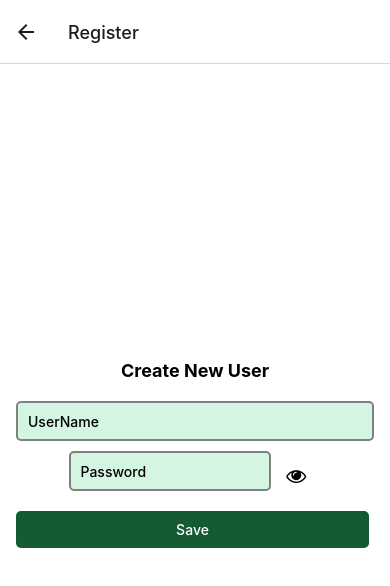
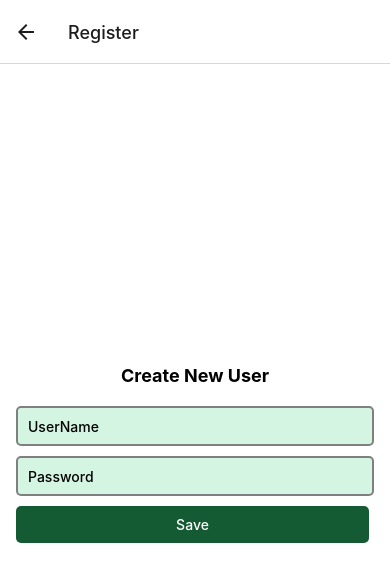
Before and after one commit to ranjankjha17/TestBill, a React Native app: screen /Register in a window 390 px wide. Shown: the top 586 px of the page. Built offline with nearby package versions, Linux system fonts and the light colour scheme.

Commit message:
remove eye icon

```diff
--- a/pages/AdminDashboard.js
+++ b/pages/AdminDashboard.js
@@ -1,7 +1,6 @@
 import axios from 'axios';
 import React, { useState } from 'react'
-import { Dimensions, StyleSheet, Text, View, ScrollView, TextInput, TouchableOpacity } from 'react-native';
-import { FontAwesome } from '@expo/vector-icons'; // Make sure to install @expo/vector-icons
+import { Dimensions,StyleSheet, Text, View, ScrollView, TextInput, TouchableOpacity } from 'react-native';
 
 export const AdminDashboard = () => {
     // const screenHeight = Dimensions.get('window').height;
@@ -16,12 +15,6 @@ export const AdminDashboard = () => {
             [field]: value,
         });
     };
-    const toggleShowPassword = () => {
-        setFormData({
-          ...formData,
-          showPassword: !formData.showPassword,
-        });
-      };
 
     const handleSubmit = async () => {
         if (formData.username && formData.password) {
@@ -60,27 +53,13 @@ export const AdminDashboard = () => {
                 onChangeText={(text) => handleChange('username', text)}
                 value={formData.username}
             />
-            {/* <TextInput
+            <TextInput
                 style={registerStyles.input}
                 placeholder="Password"
                 secureTextEntry={true}
                 onChangeText={(text) => handleChange('password', text)}
                 value={formData.password}
-            /> */}
-
-            <View style={registerStyles.passwordContainer}>
-                <TextInput
-                    style={registerStyles.passwordInput}
-                    placeholder="Password"
-                    secureTextEntry={!formData.showPassword} // Toggle secureTextEntry based on showPassword state
-                    onChangeText={(text) => handleChange('password', text)}
-                    value={formData.password}
-                />
-                <TouchableOpacity onPress={toggleShowPassword} style={registerStyles.showPasswordIcon}>
-                    <FontAwesome name={formData.showPassword ? 'eye-slash' : 'eye'} size={20} color="#000" />
-                </TouchableOpacity>
-            </View>
-
+            />
             <View style={registerStyles.buttonContainer}>
                 <TouchableOpacity style={registerStyles.button} onPress={handleSubmit}>
                     <Text style={registerStyles.buttonText}>Save</Text>
@@ -100,7 +79,7 @@ const registerStyles = StyleSheet.create({
         paddingRight: 16,
         paddingTop: 1,
         paddingBottom: 1,
-        height: 500,
+        height:500,
     },
     heading: {
         fontSize: 18,
@@ -137,26 +116,5 @@ const registerStyles = StyleSheet.create({
         textAlign: 'center',
         fontWeight: "500"
     },
-    passwordContainer: {
-        flexDirection: 'row',
-        alignItems: 'center',
-        marginBottom: 10,
-    },
-    passwordInput: {
-        height: 40,
-        borderColor: 'gray',
-        backgroundColor: '#D5F5E3',
-        borderWidth: 2,
-        marginBottom: 10,
-        paddingLeft: 10,
-        width: '80%', // Adjust the width as needed
-        fontWeight: '500',
-        borderRadius: 5,
-    },
-    showPasswordIcon: {
-        width: '20%', // Adjust the width as needed
-        alignItems: 'center',
-        justifyContent: 'center',
-    },
 
 });
```
